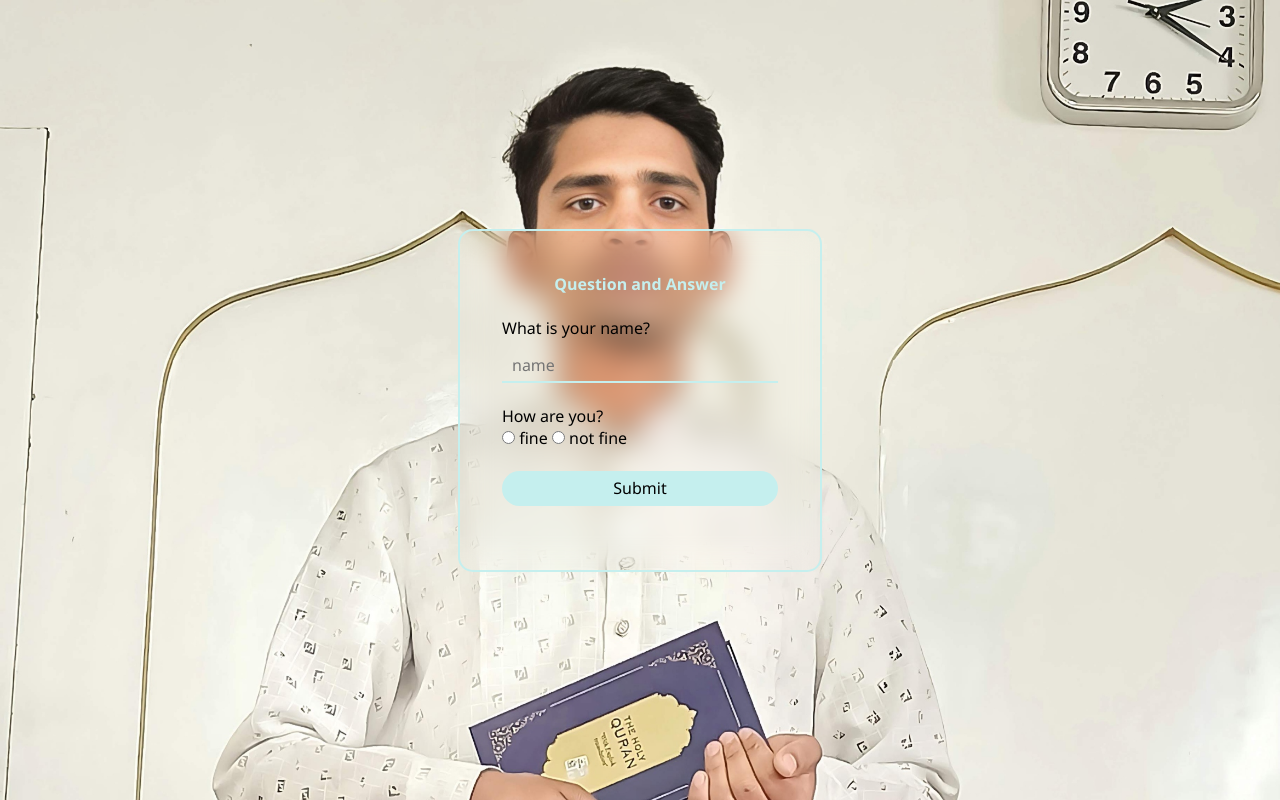
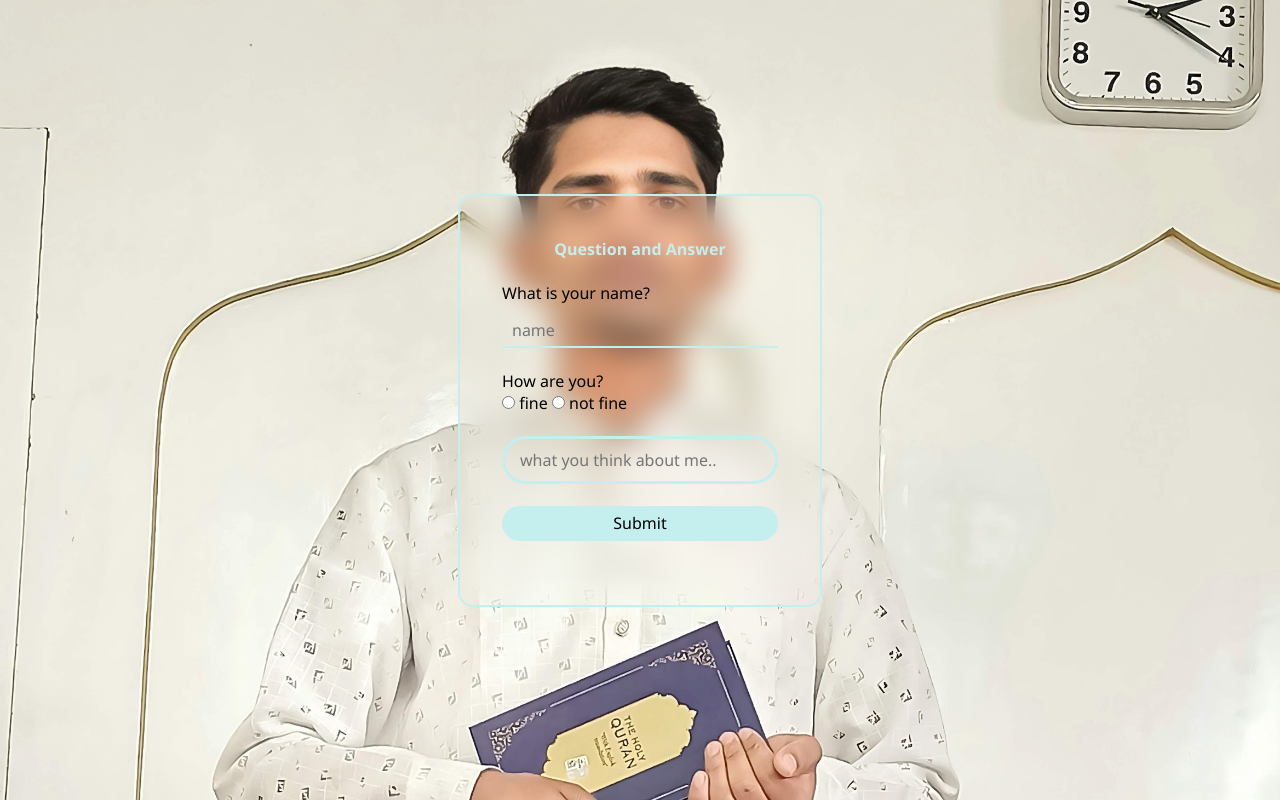
Before and after one commit to AmamulHaq/QA, a plain HTML site: page index.html in a window 1280 px wide. Drawn offline with Linux system fonts and the light colour scheme.

Commit message:
paragraph div is added

```diff
--- a/QA.css
+++ b/QA.css
@@ -34,7 +34,6 @@
   border-bottom: 2px solid rgb(197, 239, 238);
 }
 .a1 input {
-
   height: 42px;
   background-color: transparent;
   border: rgb(197, 239, 238);
@@ -49,3 +48,15 @@ button {
   border-radius: 42px;
   font-size: 1em;
 }
+
+.a3 {
+  border: solid rgb(197, 239, 238);
+  border-radius: 42px;
+}
+.a3 input {
+  height: 42px;
+  background-color: transparent;
+  border: rgb(197, 239, 238);
+  outline: rgb(197, 239, 238);
+  padding: 10px 15px 10px ;
+}
--- a/index.html
+++ b/index.html
@@ -29,6 +29,10 @@
             <input type="radio" name="mood" value="notfine" /> not fine
           </div>
           <br />
+          <div class="a3">
+            <input type="text" id="comment" name="comment" placeholder="what you think about me.." />
+          </div><br>
+
           <button type="button" onclick="submitForm()">Submit</button
           ><br /><br />
           <div class="output"></div>
```
